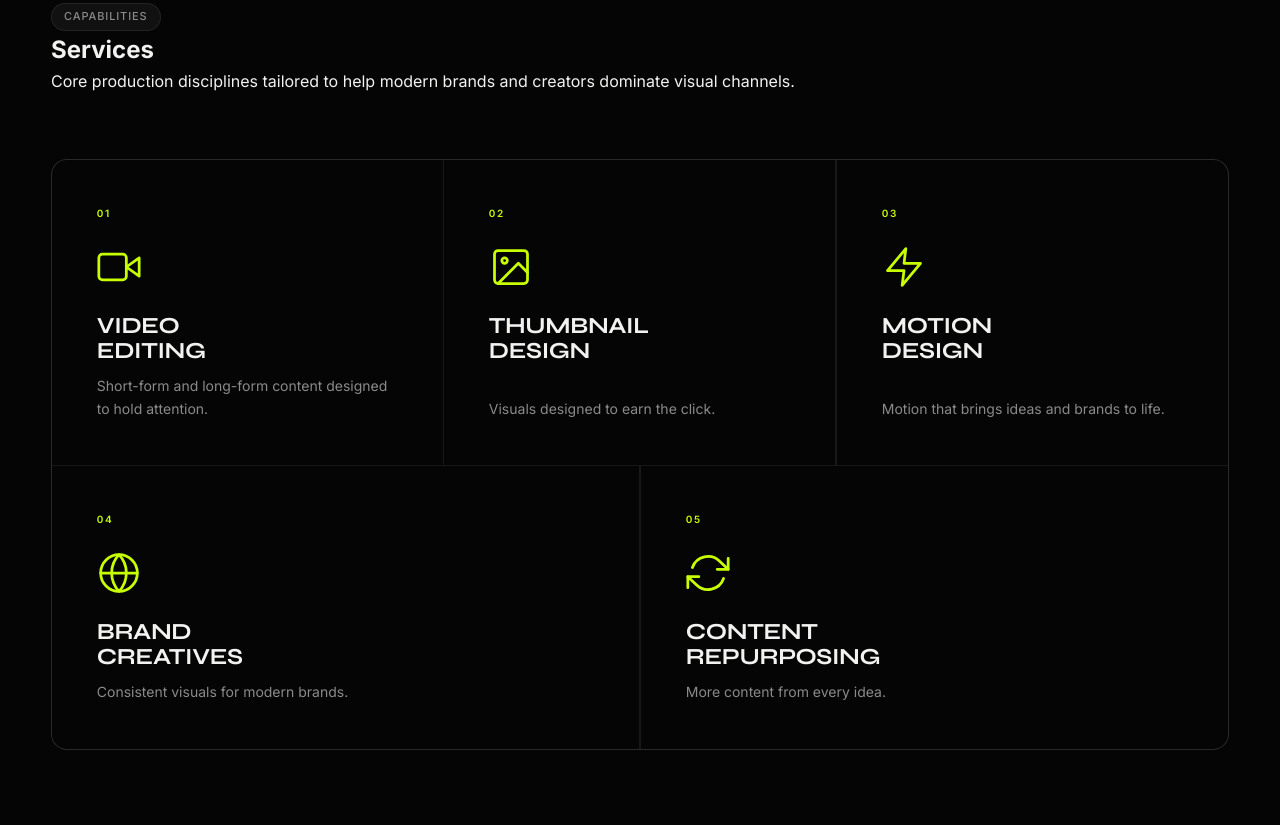
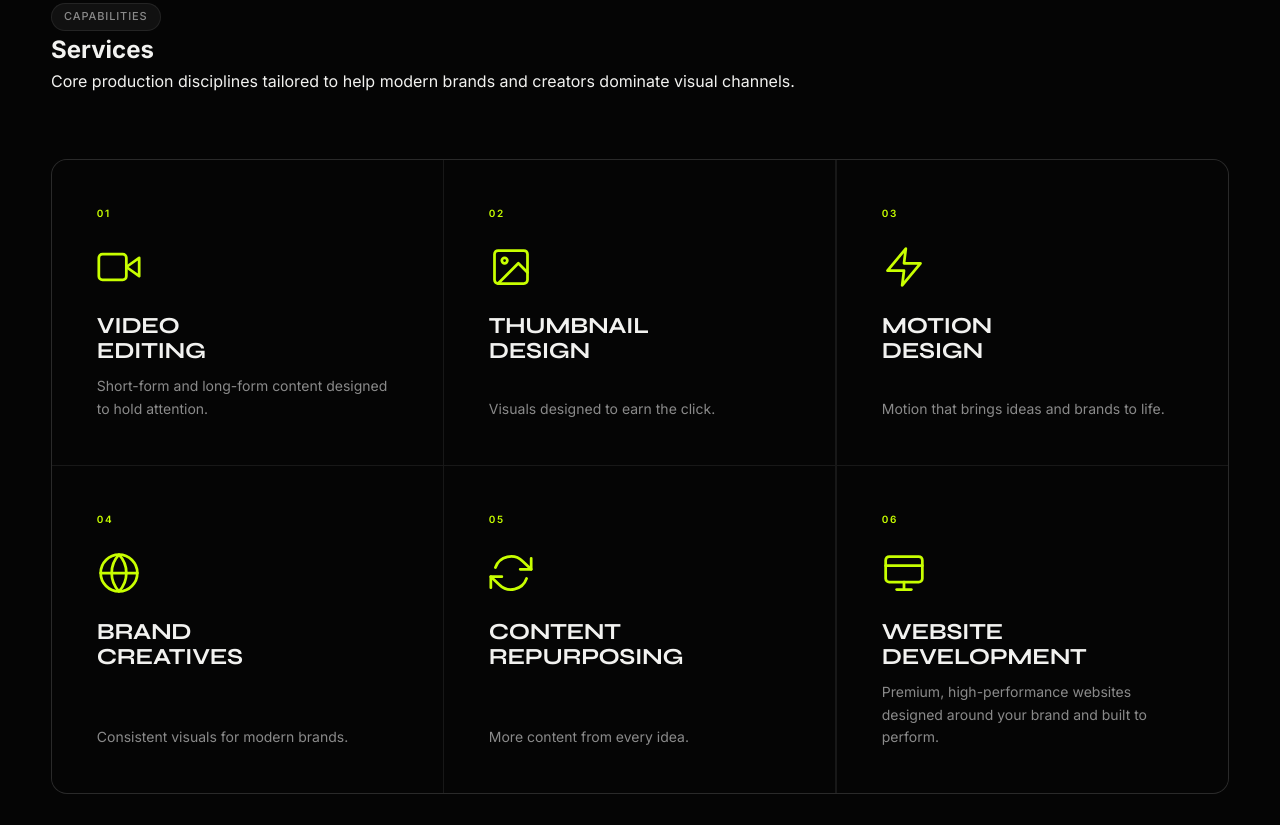
Before and after one commit to ankitkumarpatel8810-png/portfoliyo, a website built with Vite: page index.html in a window 1280 px wide. Shown: the part 2075-2900 px from the top of the page. Built offline with nearby package versions, Linux system fonts and the light colour scheme; some packages are replaced by stand-ins of ours; animation ran at ten frames a second.

Commit message:
initial portfolio codebase commit

```diff
--- a/index.html
+++ b/index.html
@@ -330,7 +330,7 @@
           </div>
 
           <!-- Service 04: BRAND CREATIVES -->
-          <div class="services__card services__card--row2 reveal-up">
+          <div class="services__card reveal-up">
             <span class="services__card-number">04</span>
             <div class="services__card-icon">
               <svg width="32" height="32" viewBox="0 0 24 24" fill="none" stroke="currentColor" stroke-width="1.5" stroke-linecap="round" stroke-linejoin="round"><circle cx="12" cy="12" r="10"/><path d="M12 2a14.5 14.5 0 0 0 0 20 14.5 14.5 0 0 0 0-20"/><path d="M2 12h20"/></svg>
@@ -341,13 +341,24 @@
           </div>
 
           <!-- Service 05: CONTENT REPURPOSING -->
-          <div class="services__card services__card--row2 reveal-up">
+          <div class="services__card reveal-up">
             <span class="services__card-number">05</span>
             <div class="services__card-icon">
               <svg width="32" height="32" viewBox="0 0 24 24" fill="none" stroke="currentColor" stroke-width="1.5" stroke-linecap="round" stroke-linejoin="round"><polyline points="23 4 23 10 17 10"/><polyline points="1 20 1 14 7 14"/><path d="M3.51 9a9 9 0 0 1 14.85-3.36L23 10M1 14l4.64 4.36A9 9 0 0 0 20.49 15"/></svg>
             </div>
             <h3 class="services__card-title">CONTENT<br>REPURPOSING</h3>
             <p class="services__card-desc">More content from every idea.</p>
+            <div class="services__card-glow" aria-hidden="true"></div>
+          </div>
+
+          <!-- Service 06: WEBSITE DEVELOPMENT -->
+          <div class="services__card reveal-up">
+            <span class="services__card-number">06</span>
+            <div class="services__card-icon">
+              <svg width="32" height="32" viewBox="0 0 24 24" fill="none" stroke="currentColor" stroke-width="1.5" stroke-linecap="round" stroke-linejoin="round"><rect x="2" y="3" width="20" height="14" rx="2" ry="2"/><line x1="8" y1="21" x2="16" y2="21"/><line x1="12" y1="17" x2="12" y2="21"/><line x1="2" y1="8" x2="22" y2="8"/></svg>
+            </div>
+            <h3 class="services__card-title">WEBSITE<br>DEVELOPMENT</h3>
+            <p class="services__card-desc">Premium, high-performance websites designed around your brand and built to perform.</p>
             <div class="services__card-glow" aria-hidden="true"></div>
           </div>
         </div>
@@ -750,6 +761,7 @@
             <a href="#services" class="footer__link">Motion Design</a>
             <a href="#services" class="footer__link">Brand Creatives</a>
             <a href="#services" class="footer__link">Content Repurposing</a>
+            <a href="#services" class="footer__link">Website Development</a>
           </div>
         </div>
 
--- a/src/styles/sections.css
+++ b/src/styles/sections.css
@@ -1127,7 +1127,7 @@
 
 .services__grid {
   display: grid;
-  grid-template-columns: repeat(6, 1fr);
+  grid-template-columns: repeat(3, 1fr);
   gap: 1px;
   background-color: var(--color-border);
   border: 1px solid var(--color-border);
@@ -1136,7 +1136,7 @@
 }
 
 .services__card {
-  grid-column: span 2;
+  grid-column: span 1;
   background-color: var(--color-bg);
   padding: clamp(32px, 3.5vw, 48px);
   position: relative;
@@ -1148,10 +1148,6 @@
   display: flex;
   flex-direction: column;
   height: 100%;
-}
-
-.services__card--row2 {
-  grid-column: span 3;
 }
 
 .services__card:hover {
@@ -1193,7 +1189,7 @@
 
 .services__card-title {
   font-family: var(--font-display);
-  font-size: clamp(20px, 1.8vw, 28px);
+  font-size: clamp(20px, 1.8vw, 26px);
   font-weight: 700;
   color: #F2F2F0;
   margin-bottom: 12px;
@@ -1207,7 +1203,7 @@
 
 .services__card-desc {
   font-family: var(--font-body);
-  font-size: clamp(14px, 1vw, 16px);
+  font-size: clamp(14px, 1vw, 15px);
   font-weight: 400;
   color: var(--color-text-muted);
   line-height: 1.6;
@@ -1236,12 +1232,8 @@
   .services__grid {
     grid-template-columns: repeat(2, 1fr);
   }
-  .services__card,
-  .services__card--row2 {
+  .services__card {
     grid-column: span 1;
-  }
-  .services__card:last-child {
-    grid-column: span 2;
   }
 }
 
@@ -1249,9 +1241,7 @@
   .services__grid {
     grid-template-columns: 1fr;
   }
-  .services__card,
-  .services__card--row2,
-  .services__card:last-child {
+  .services__card {
     grid-column: span 1 !important;
   }
 }
```
